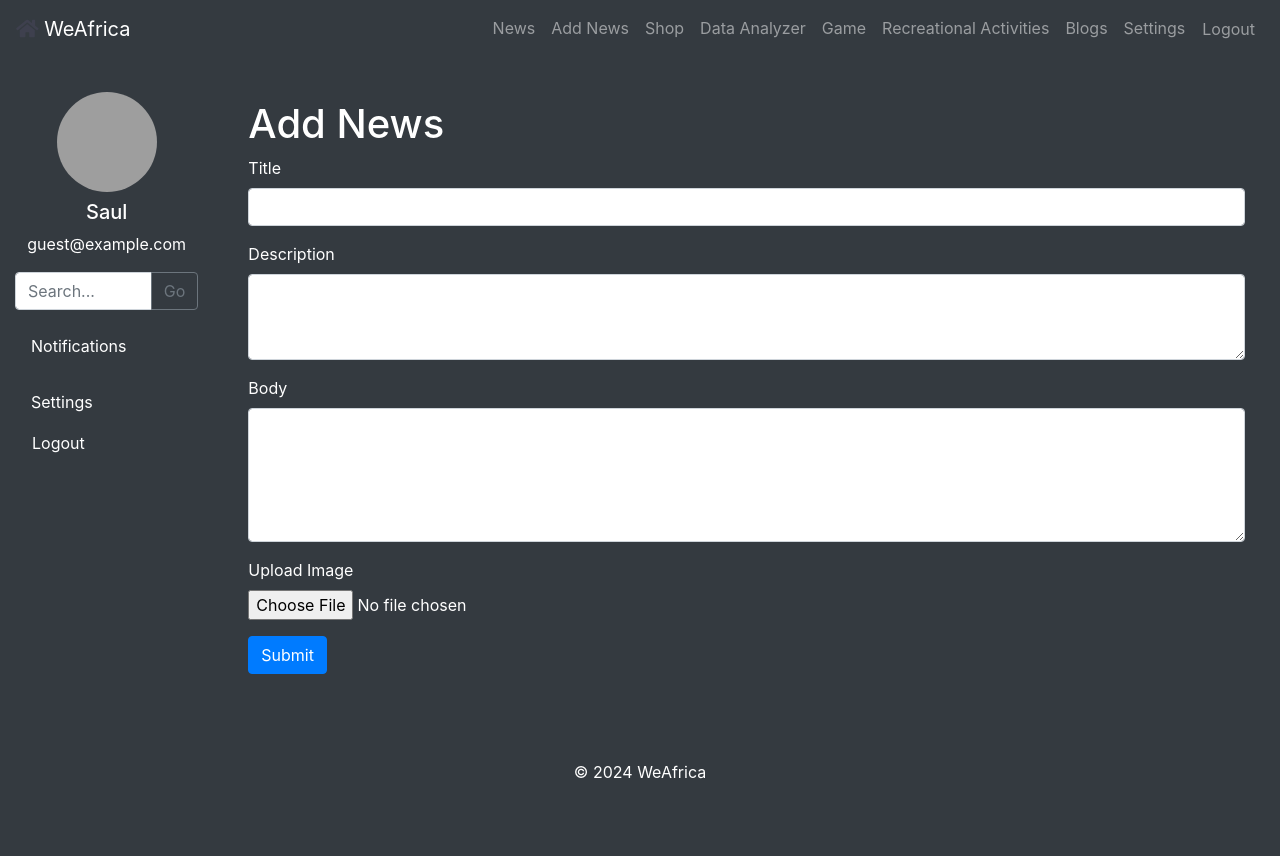
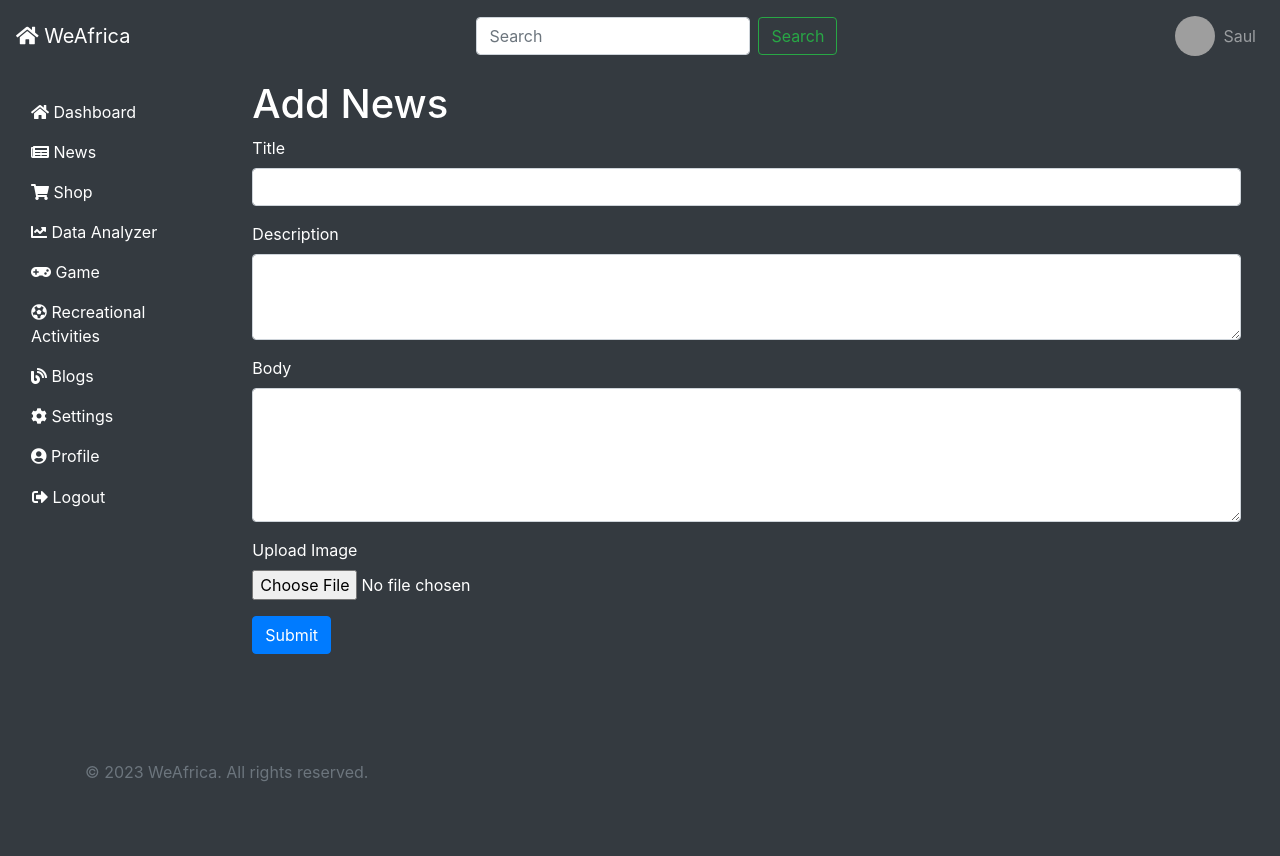
Before and after one commit to weafrica/weafrica.github.io, a Flask app: page /add_news in a window 1280 px wide. Run offline with Flask 3, Linux system fonts and the light colour scheme; a user stored in the database is signed in; parts of the project's set-up code (start-up, migrations or seed data) failed here and were passed over; some libraries are stand-ins or nearby versions; grey boxes are pictures that could not be loaded.

Commit message:
Update routes to individual apps

```diff
--- a/app.py
+++ b/app.py
@@ -6,13 +6,40 @@ from werkzeug.security import generate_password_hash, check_password_hash
 from werkzeug.exceptions import HTTPException, NotFound, InternalServerError
 import os
 from functools import wraps
-import news  # Import the news module
+from news import news_bp  # Import the news blueprint
+from shop import shop_bp  # Import the shop blueprint
+from data_analyzer import data_analyzer_bp  # Import the data_analyzer blueprint
+from game import game_bp  # Import the game blueprint
+from recreational_activities import recreational_activities_bp  # Import the recreational_activities blueprint
+from blogs import blogs_bp  # Import the blogs blueprint
 
 # Initialize Flask application
 app = Flask(__name__)
 
 # Secret key for session management
 app.secret_key = 'your_secret_key'
+
+# Register the blueprints
+app.register_blueprint(news_bp)
+app.register_blueprint(shop_bp)
+app.register_blueprint(data_analyzer_bp)
+app.register_blueprint(game_bp)
+app.register_blueprint(recreational_activities_bp)
+app.register_blueprint(blogs_bp)
+
+# Define the function to check if the profile picture exists
+def profile_picture_exists(filename):
+    return os.path.isfile(os.path.join(app.config['UPLOAD_FOLDER'], filename))
+
+app.jinja_env.globals.update(profile_picture_exists=profile_picture_exists)
+
+# Define the profile endpoint
+@app.route('/profile')
+def profile():
+    # Retrieve the username from the session
+    username = session.get('username')
+    profile_picture = session.get('profile_picture')
+    return render_template('profile.html', username=username, profile_picture=profile_picture)
 
 # Set session lifetime
 app.permanent_session_lifetime = timedelta(days=7)
@@ -21,14 +48,15 @@ app.permanent_session_lifetime = timedelta(days=7)
 DATABASE = 'final_project.db'
 
 # Upload folder
-UPLOAD_FOLDER = 'static/uploads'
+UPLOAD_FOLDER = os.path.join(app.static_folder, 'uploads/profile_pictures')
 app.config['UPLOAD_FOLDER'] = UPLOAD_FOLDER
 
 # Allowed extensions for image upload
 ALLOWED_EXTENSIONS = {'png', 'jpg', 'jpeg', 'gif'}
+app.config['ALLOWED_EXTENSIONS'] = ALLOWED_EXTENSIONS
 
 def allowed_file(filename):
-    return '.' in filename and filename.rsplit('.', 1)[1].lower() in ALLOWED_EXTENSIONS
+    return '.' in filename and filename.rsplit('.', 1)[1].lower() in app.config['ALLOWED_EXTENSIONS']
 
 def get_db():
     conn = sqlite3.connect(DATABASE)
@@ -60,37 +88,6 @@ def index():
     username = session.get('username')
     return render_template('index.html', username=username)
 
-@app.route('/news_list')
-def news_list():
-    # Fetch all articles from the database
-    articles = news.get_all_articles()
-    # Render the news_list.html template with the articles
-    return render_template('news_list.html', articles=articles)
-
-@app.route('/add_news', methods=['GET', 'POST'])
-@login_required
-def add_news():
-    if request.method == 'POST':
-        title = request.form['title']
-        description = request.form['description']
-        body = request.form['body']
-        image = request.files['image']
-        author = session.get('username')  # Get the author from the session
-
-        if image and allowed_file(image.filename):
-            filename = secure_filename(image.filename)
-            image.save(os.path.join(app.config['UPLOAD_FOLDER'], filename))
-        else:
-            filename = None
-
-        # Save the article in the database using the news module
-        news.save_article(title, description, body, filename, author)
-
-        flash('News article added successfully!', 'success')
-        return redirect(url_for('news_list'))
-
-    return render_template('add_news.html')
-
 @app.route('/login', methods=['GET', 'POST'])
 def login():
     if request.method == 'POST':
@@ -121,58 +118,13 @@ def register():
     if request.method == 'POST':
         username = request.form['username']
         password = request.form['password']
-        confirm_password = request.form['confirm_password']
-        email = request.form['email']
-        security_question = request.form['security_question']
-        security_answer = request.form['security_answer']
-        profile_picture = request.files['profile_picture']
-
-        # Validate the input
-        errors = []
-        if not username:
-            errors.append("Username is required.")
-        if not password:
-            errors.append("Password is required.")
-        if password != confirm_password:
-            errors.append("Passwords do not match.")
-        if not email:
-            errors.append("Email is required.")
-        if not security_question:
-            errors.append("Security question is required.")
-        if not security_answer:
-            errors.append("Security answer is required.")
-        if profile_picture and not profile_picture.filename.lower().endswith(('.png', '.jpg', '.jpeg', '.gif')):
-            errors.append("Invalid profile picture format. Only PNG, JPG, JPEG, and GIF are allowed.")
-
-        # Check if username or email already exists
+        # Hash the password and save the user to the database
+        hashed_password = generate_password_hash(password, method='sha256')
         db = get_db()
         cursor = db.cursor()
-        cursor.execute("SELECT * FROM users WHERE username = ? OR email = ?", (username, email))
-        existing_user = cursor.fetchone()
-        if existing_user:
-            errors.append("Username or email already exists.")
-
-        if errors:
-            for error in errors:
-                flash(error, 'register_error')
-            return render_template('register.html')
-
-        # Hash the password and security answer
-        hashed_password = generate_password_hash(password)
-        hashed_security_answer = generate_password_hash(security_answer)
-
-        # Save the profile picture if provided
-        profile_picture_filename = None
-        if profile_picture:
-            profile_picture_filename = secure_filename(profile_picture.filename)
-            profile_picture.save(os.path.join(app.config['UPLOAD_FOLDER'], profile_picture_filename))
-
-        # Save the user information in the database
-        cursor.execute("INSERT INTO users (username, password, email, security_question, security_answer, profile_picture) VALUES (?, ?, ?, ?, ?, ?)",
-                       (username, hashed_password, email, security_question, hashed_security_answer, profile_picture_filename))
+        cursor.execute("INSERT INTO users (username, password) VALUES (?, ?)", (username, hashed_password))
         db.commit()
-
-        flash('Registration successful. Please log in.', 'register_success')
+        flash('Registration successful! Please log in.', 'register_success')
         return redirect(url_for('login'))
     return render_template('register.html')
 
@@ -211,11 +163,6 @@ def forgot_password():
             else:
                 flash('Incorrect security answer. Please try again.', 'forgot_password_error')
     return render_template('forgot_password.html')
-
-@app.route('/shop')
-def shop():
-    # Render the shop.html template
-    return render_template('shop.html')
 
 @app.route('/settings')
 @login_required
@@ -261,39 +208,47 @@ def change_email():
         return redirect(url_for('settings'))
     return render_template('change_email.html')
 
-@app.route('/data_analyzer')
-def data_analyzer():
-    # Render the data_analyzer.html template
-    return render_template('data_analyzer.html')
-
-@app.route('/game')
-def game():
-    # Render the game.html template
-    games = [
-        {"title": "Game 1", "description": "Description for game 1"},
-        {"title": "Game 2", "description": "Description for game 2"}
-    ]
-    return render_template('game.html', games=games)
-
-@app.route('/recreational_activities')
-def recreational_activities():
-    # Render the recreational_activities.html template
-    return render_template('recreational_activities.html')
-
-@app.route('/blogs')
-def blogs():
-    # Render the blogs.html template
-    return render_template('blogs.html')
 
 @app.route('/search', methods=['GET'])
 def search():
     query = request.args.get('query')
-    # Add logic to handle the search query
-    return render_template('search_results.html', query=query)
+    if not query:
+        return redirect(url_for('index'))
+
+    # Perform search in different categories
+    news_results = news.search_articles(query)
+    shop_results = shop.search_products(query)
+    data_analyzer_results = data_analyzer.search_data(query)
+    game_results = game.search_games(query)
+    recreational_activities_results = recreational_activities.search_activities(query)
+    blog_results = blogs.search_blogs(query)
+
+    # Combine all results
+    results = news_results + shop_results + data_analyzer_results + game_results + recreational_activities_results + blog_results
+
+    return render_template('search_results.html', results=results)
+
+@app.route('/upload_profile_picture', methods=['POST'])
+def upload_profile_picture():
+    if 'profile_picture' not in request.files:
+        flash('No file part')
+        return redirect(url_for('profile'))
+    file = request.files['profile_picture']
+    if file.filename == '':
+        flash('No selected file')
+        return redirect(url_for('profile'))
+    if file and allowed_file(file.filename):
+        filename = secure_filename(file.filename)
+        file.save(os.path.join(app.config['UPLOAD_FOLDER'], filename))
+        session['profile_picture'] = filename
+        flash('Profile picture uploaded successfully')
+        return redirect(url_for('profile'))
+    else:
+        flash('File type not allowed')
+        return redirect(url_for('profile'))
 
 # Set session lifetime to 7 days
 app.permanent_session_lifetime = timedelta(days=7)
 
 if __name__ == '__main__':
-    news.init_db()  # Initialize the database
-    app.run(debug=True, port=5001)
+    app.run(debug=True)
--- a/templates/add_news.html
+++ b/templates/add_news.html
@@ -4,7 +4,7 @@
 {% block content %}
 <div class="container mt-4">
     <h1>Add News</h1>
-    <form action="{{ url_for('add_news') }}" method="post" enctype="multipart/form-data">
+    <form action="{{ url_for('news.add_news') }}" method="post" enctype="multipart/form-data">
         <div class="form-group">
             <label for="title">Title</label>
             <input type="text" class="form-control" id="title" name="title" required>
--- a/templates/index.html
+++ b/templates/index.html
@@ -4,7 +4,6 @@
 {% block content %}
 <div class="container darker-background-1">
     <h1>Welcome to WeAfrica</h1>
-    <p>This is the homepage with a darker background.</p>
     <!-- Add more content as needed -->
 </div>
 {% endblock %}
--- a/templates/layout.html
+++ b/templates/layout.html
@@ -18,98 +18,110 @@
             <span class="navbar-toggler-icon"></span>
         </button>
         <div class="collapse navbar-collapse" id="navbarNav">
-            <ul class="navbar-nav ml-auto">
-                <li class="nav-item"><a class="nav-link" href="{{ url_for('news_list') }}">News</a></li>
-                {% if request.endpoint == 'news_list' or request.endpoint == 'add_news' %}
-                    {% if 'username' in session %}
-                        <li class="nav-item"><a class="nav-link" href="{{ url_for('add_news') }}">Add News</a></li>
-                    {% endif %}
-                {% endif %}
-                <li class="nav-item"><a class="nav-link" href="{{ url_for('shop') }}">Shop</a></li>
-                <li class="nav-item"><a class="nav-link" href="{{ url_for('data_analyzer') }}">Data Analyzer</a></li>
-                <li class="nav-item"><a class="nav-link" href="{{ url_for('game') }}" id="game-link">Game</a></li>
-                <li class="nav-item"><a class="nav-link" href="{{ url_for('recreational_activities') }}">Recreational Activities</a></li>
-                <li class="nav-item"><a class="nav-link" href="{{ url_for('blogs') }}">Blogs</a></li>
-                {% if 'username' in session %}
-                    <li class="nav-item"><a class="nav-link" href="{{ url_for('settings') }}">Settings</a></li>
-                    <li class="nav-item">
-                        <form action="{{ url_for('logout') }}" method="post" class="form-inline">
-                            <button type="submit" class="btn btn-link nav-link">Logout</button>
-                        </form>
-                    </li>
-                {% else %}
-                    <li class="nav-item"><a class="nav-link" href="{{ url_for('login') }}">Login</a></li>
-                {% endif %}
-            </ul>
+            <form class="form-inline ml-auto" action="{{ url_for('search') }}" method="get">
+                <input class="form-control mr-sm-2" type="search" placeholder="Search" aria-label="Search" name="query">
+                <button class="btn btn-outline-success my-2 my-sm-0" type="submit">Search</button>
+            </form>
+            {% if 'username' in session %}
+                <div class="navbar-nav ml-auto d-flex align-items-center">
+                    <a class="nav-link d-flex align-items-center" href="{{ url_for('profile') }}">
+                        <div class="profile-picture-shade">
+                            <img src="{{ url_for('static', filename='uploads/profile_pictures/' ~ session['profile_picture']) }}" class="rounded-circle" alt="Profile Picture" style="width: 40px; height: 40px;">
+                        </div>
+                        <span class="ml-2">{{ session['username'] }}</span>
+                    </a>
+                </div>
+            {% endif %}
         </div>
     </header>
     <div class="container-fluid">
         <div class="row">
-            <div class="col-md-2 sidebar">
-                <!-- Sidebar content -->
-                <div class="user-profile text-center my-3">
-                    {% if 'username' in session and session.get('profile_picture') %}
-                        <img src="{{ url_for('static', filename='uploads/' ~ session.get('profile_picture')) }}" alt="Profile Picture" class="img-fluid rounded-circle mb-2" style="width: 100px; height: 100px;">
-                    {% else %}
-                        <i class="fas fa-user-circle fa-5x mb-2"></i>
-                    {% endif %}
-                    <h5>{{ session.get('username', 'Guest') }}</h5>
-                    <p>{{ session.get('email', 'guest@example.com') }}</p>
+            <nav id="sidebar" class="col-md-3 col-lg-2 d-md-block bg-dark sidebar collapse">
+                <div class="sidebar-sticky pt-3">
+                    <ul class="nav flex-column">
+                        <li class="nav-item">
+                            <a class="nav-link active" href="{{ url_for('index') }}">
+                                <i class="fas fa-home"></i>
+                                Dashboard
+                            </a>
+                        </li>
+                        <li class="nav-item">
+                            <a class="nav-link" href="{{ url_for('news.news_list') }}">
+                                <i class="fas fa-newspaper"></i>
+                                News
+                            </a>
+                        </li>
+                        <li class="nav-item">
+                            <a class="nav-link" href="{{ url_for('shop.shop_list') }}">
+                                <i class="fas fa-shopping-cart"></i>
+                                Shop
+                            </a>
+                        </li>
+                        <li class="nav-item">
+                            <a class="nav-link" href="{{ url_for('data_analyzer.data_analyzer_list') }}">
+                                <i class="fas fa-chart-line"></i>
+                                Data Analyzer
+                            </a>
+                        </li>
+                        <li class="nav-item">
+                            <a class="nav-link" href="{{ url_for('game.game_list') }}">
+                                <i class="fas fa-gamepad"></i>
+                                Game
+                            </a>
+                        </li>
+                        <li class="nav-item">
+                            <a class="nav-link" href="{{ url_for('recreational_activities.recreational_activities_list') }}">
+                                <i class="fas fa-futbol"></i>
+                                Recreational Activities
+                            </a>
+                        </li>
+                        <li class="nav-item">
+                            <a class="nav-link" href="{{ url_for('blogs.blogs_list') }}">
+                                <i class="fas fa-blog"></i>
+                                Blogs
+                            </a>
+                        </li>
+                        {% if 'username' in session %}
+                            <li class="nav-item">
+                                <a class="nav-link" href="{{ url_for('settings') }}">
+                                    <i class="fas fa-cog"></i>
+                                    Settings
+                                </a>
+                            </li>
+                            <li class="nav-item">
+                                <a class="nav-link" href="{{ url_for('profile') }}">
+                                    <i class="fas fa-user-circle"></i>
+                                    Profile
+                                </a>
+                            </li>
+                            <li class="nav-item">
+                                <form action="{{ url_for('logout') }}" method="post" class="form-inline">
+                                    <button type="submit" class="btn btn-link nav-link"><i class="fas fa-sign-out-alt"></i> Logout</button>
+                                </form>
+                            </li>
+                        {% else %}
+                            <li class="nav-item">
+                                <a class="nav-link" href="{{ url_for('login') }}">
+                                    <i class="fas fa-sign-in-alt"></i>
+                                    Login
+                                </a>
+                            </li>
+                        {% endif %}
+                    </ul>
                 </div>
-                <div class="search-bar my-3">
-                    <form action="{{ url_for('search') }}" method="get">
-                        <div class="input-group">
-                            <input type="text" class="form-control" name="query" placeholder="Search...">
-                            <div class="input-group-append">
-                                <button class="btn btn-outline-secondary" type="submit">Go</button>
-                            </div>
-                        </div>
-                    </form>
-                </div>
-                <div class="notifications my-3">
-                    <a href="#" class="nav-link" id="showNotificationsLink">Notifications</a>
-                    <div id="notificationsBox" class="mt-3" style="display: none;">
-                        <ul class="list-group">
-                            <li class="list-group-item">No new notifications</li>
-                        </ul>
-                    </div>
-                </div>
-                <nav class="nav flex-column">
-                    {% if 'username' in session %}
-                        <a class="nav-link" href="{{ url_for('settings') }}">Settings</a>
-                        <form action="{{ url_for('logout') }}" method="post" class="form-inline">
-                            <button type="submit" class="btn btn-link nav-link">Logout</button>
-                        </form>
-                    {% else %}
-                        <a class="nav-link" href="{{ url_for('login') }}">Login</a>
-                    {% endif %}
-                </nav>
-            </div>
-            <div class="col-md-10 content">
-                {% with messages = get_flashed_messages(with_categories=true) %}
-                    {% if messages %}
-                        <div class="alert-container mt-4">
-                            {% for category, message in messages %}
-                                <div class="alert alert-{{ category }} alert-dismissible fade show" role="alert">
-                                    {{ message }}
-                                    <button type="button" class="close" data-dismiss="alert" aria-label="Close">
-                                        <span aria-hidden="true">&times;</span>
-                                    </button>
-                                </div>
-                            {% endfor %}
-                        </div>
-                    {% endif %}
-                {% endwith %}
+            </nav>
+            <main role="main" class="col-md-9 ml-sm-auto col-lg-10 px-md-4">
                 {% block content %}{% endblock %}
-            </div>
+            </main>
         </div>
     </div>
-    <footer class="footer bg-dark text-white text-center py-3">
-        &copy; 2024 WeAfrica
+    <footer class="footer mt-auto py-3 bg-dark text-white">
+        <div class="container">
+            <span class="text-muted">&copy; 2023 WeAfrica. All rights reserved.</span>
+        </div>
     </footer>
     <script src="https://code.jquery.com/jquery-3.5.1.slim.min.js"></script>
     <script src="https://cdn.jsdelivr.net/npm/@popperjs/core@2.5.4/dist/umd/popper.min.js"></script>
     <script src="https://stackpath.bootstrapcdn.com/bootstrap/4.5.2/js/bootstrap.min.js"></script>
-    <script src="{{ url_for('static', filename='js/script.js') }}"></script>
 </body>
 </html>
```
Also changed, not shown: blogs.py (added, +17 -0 lines), data_analyzer.py (added, +17 -0 lines), game.py (added, +17 -0 lines), news.py (+61 -13 lines), recreational_activities.py (added, +17 -0 lines), shop.py (added, +17 -0 lines), templates/news_list.html (+23 -0 lines), templates/profile.html (added, +35 -0 lines), templates/search_results.html (added, +36 -0 lines), templates/settings.html (+19 -7 lines).
